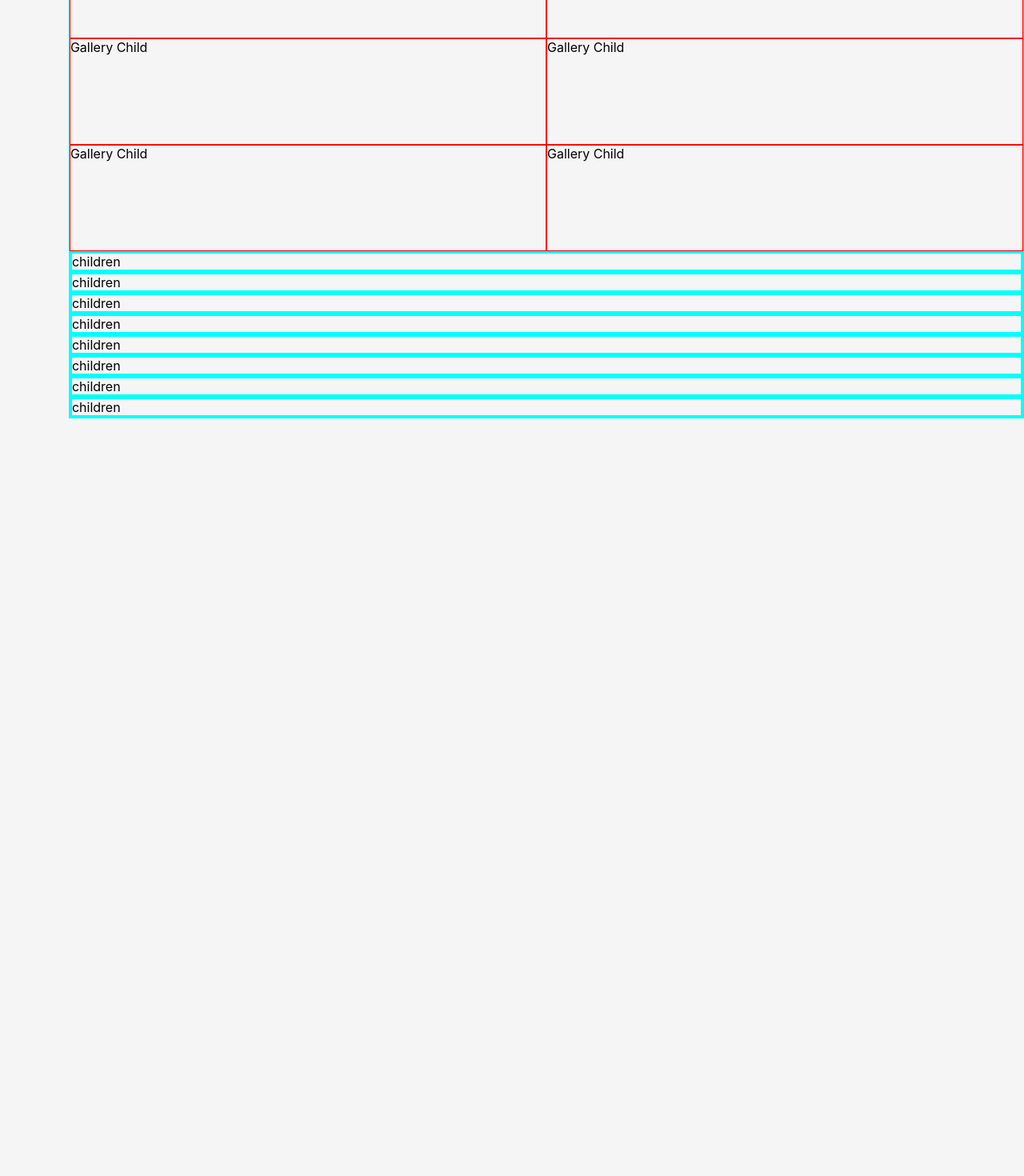
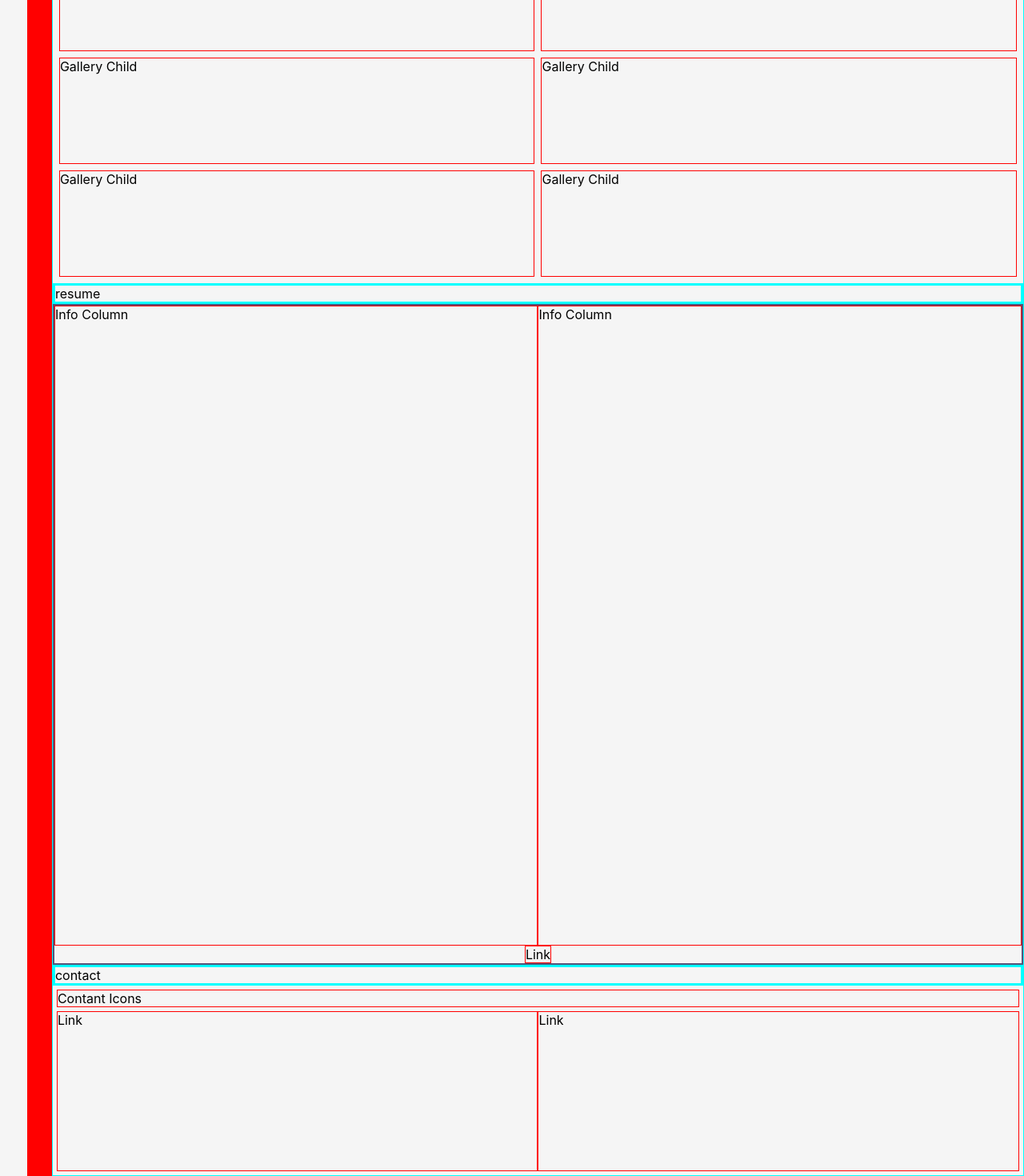
Before and after one commit to bchh325/mech-portfolio, a React (Create React App) app: page / in a window 1280 px wide. Shown: the part 1052-2522 px from the top of the page at 80% size. Before the commit the page ends 1575 px from the top, so only its background shows below. Built offline with nearby package versions, Linux system fonts and the light colour scheme.

Commit message:
completed layout

```diff
--- a/src/App.css
+++ b/src/App.css
@@ -1,3 +1,10 @@
+:root {
+  --color-one: #00FFE8;
+  --color-two: #569D92;
+  --color-three: #E6FFFA;
+  --color-four: #545479;
+}
+
 .App {
   width: 100vw;
   height: 100vh;
--- a/src/App.js
+++ b/src/App.js
@@ -25,13 +25,13 @@ function App() {
               <span>Spans</span>
             </div>
             <div className={styles.navbtn}>
-              <AiOutlineMenu size={50}/>
+              <AiOutlineMenu size={30} />
             </div>
           </div>
         </div>
       </div>
       <div className={styles.gridcontainer}>
-        <div>curr</div>
+        <div className={styles.minibar}>curr</div>
         <div className={`${styles.gridchild} ${styles.childcontainer}`}>
           <div className={`${styles.content} ${styles.information}`}>
             <div className={styles.infochild}>grid child</div>
@@ -50,14 +50,22 @@ function App() {
             <div className={styles.gallerychild}>Gallery Child</div>
             <div className={styles.gallerychild}>Gallery Child</div>
           </div>
-          <div className={styles.content}>children</div>
-          <div className={styles.content}>children</div>
-          <div className={styles.content}>children</div>
-          <div className={styles.content}>children</div>
-          <div className={styles.content}>children</div>
-          <div className={styles.content}>children</div>
-          <div className={styles.content}>children</div>
-          <div className={styles.content}>children</div>
+          <div className={styles.content}>resume</div>
+          <div className={styles.resume}>
+            <div className={styles.resumeinfo}>
+              <div className={styles.resumecol}>Info Column</div>
+              <div className={styles.resumecol}>Info Column</div>
+            </div>
+            <div className={styles.resumelink}>Link</div>
+          </div>
+          <div className={styles.content}>contact</div>
+          <div className={styles.contact}>
+            <div className={styles.icons}>Contant Icons</div>
+            <div className={styles.contactlinks}>
+              <div className={styles.link}>Link</div>
+              <div className={styles.link}>Link</div>
+            </div>
+          </div>
         </div>
       </div>
     </div>
--- a/src/gridstyles.module.css
+++ b/src/gridstyles.module.css
@@ -1,11 +1,15 @@
 .gridcontainer {
     box-sizing: border-box;
-    padding-left: 55px;
+    padding-left: 34px;
     width: 100%;
     height: 100%;
     display: grid;
     grid-template-columns: min-content 3fr;
     row-gap: 20px;
+}
+
+.minibar {
+    background-color: red;
 }
 
 .gridchild {
@@ -92,6 +96,9 @@
     display: grid;
     grid-template-columns: repeat(2, minmax(min-content, 1fr));
     grid-auto-rows: calc(100vh / 6);
+    row-gap: 8px;
+    column-gap: 8px;
+    padding: 8px;
 }
 
 .gallerychild {
@@ -100,6 +107,28 @@
     width: 100%;
     border: 1px solid red;
     grid-column: span auto;
+}
+
+.resume {
+    display: flex;
+    border: 2px solid var(--color-four);
+    flex-direction: column;
+    align-items: center;
+}
+
+.resumeinfo {
+    height: 800px;
+    width: 100%;
+    display: grid;
+    grid-template-columns: 1fr 1fr;
+}
+
+.resumecol {
+    border: 1px solid red;
+}
+
+.resumelink {
+    border: 1px solid red;
 }
 
 @media screen and (max-width: 760px) {
@@ -112,4 +141,29 @@
     .gallery {
         grid-template-columns: 1fr;
     }
+
+    .gridcontainer {
+        padding-left: 12px;
+    }
 }
+
+.contact {
+    padding: 5px;
+    display: flex;
+    flex-direction: column;
+    row-gap: 5px;
+}
+
+.contactlinks {
+    display: grid;
+    grid-template-columns: 1fr 1fr;
+    grid-template-rows: 200px;
+}
+
+.icons {
+    border: 1px solid red;
+}
+
+.link {
+    border: 1px solid red;
+}
```
